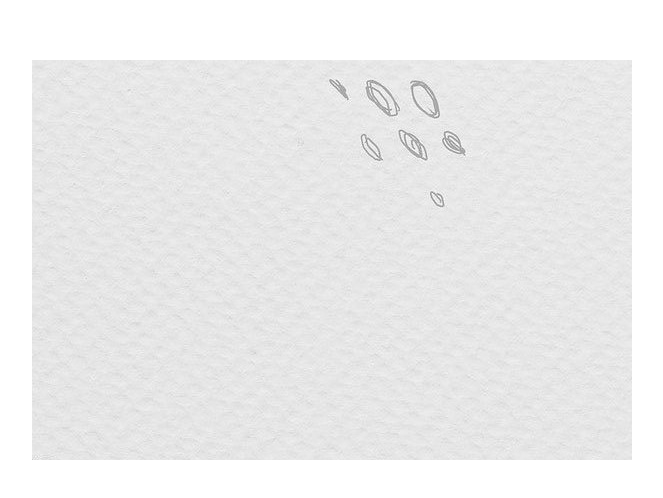
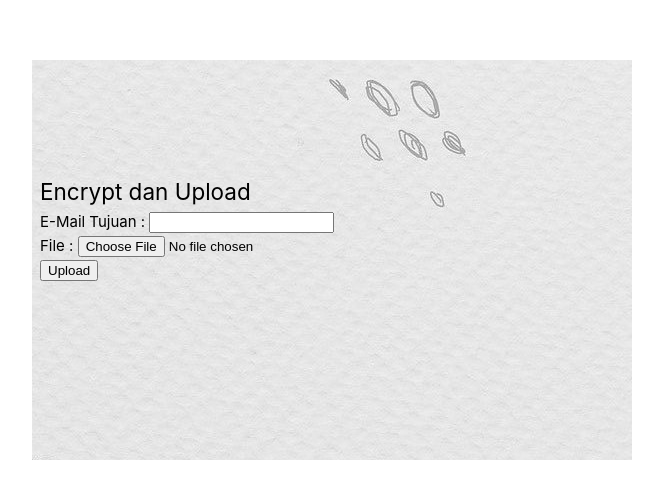
Before and after one commit to JevH08/secure-attached-vue-2, a Vue app: page /upload/new in a window 1280 px wide. Shown: the part 140-638 px from the top of the page, without its empty margins (8-671 px from the left). Built offline with nearby package versions, Linux system fonts and the light colour scheme.

Commit message:
enkripsi berhasil hingga tersimpan pada directory

```diff
--- a/package.json
+++ b/package.json
@@ -11,6 +11,7 @@
     "bootstrap-vue": "^2.23.1",
     "buffer": "^6.0.3",
     "file-saver": "^2.0.5",
+    "multer": "^1.4.5-lts.1",
     "querystring": "^0.2.1",
     "vue": "^2.7.7",
     "vue-cookie": "^1.1.4",
--- a/src/views/Generate.vue
+++ b/src/views/Generate.vue
@@ -18,7 +18,7 @@
 
 <script>
 import axios from 'axios';
-import { Buffer } from 'buffer';
+import { Buffer } from 'buffer'; //buffer untuk encode decode base64
 import FileSaver  from 'file-saver';
 globalThis.Buffer = Buffer
 
--- a/src/views/Upload.vue
+++ b/src/views/Upload.vue
@@ -1,22 +1,80 @@
-<script>
-import Footer from '../components/Footer.vue'
-</script>
-
 <template>
   <main>
-    <body class="body-location">
-
+    <div class="container">
+      <form v-on:submit.prevent="upload()" enctype="multipart/form-data">
+        <h2>Encrypt dan Upload</h2>
+        <label for="email">E-Mail Tujuan : </label>
+        <input type="text" v-model="form.email" /><br />
+        <label for="file">File : </label>
+        <input type="file" ref="file" v-on:change="handleFileUpload()" /><br />
+        <input type="button" value="Upload" v-on:click="upload()" /><br />
+      </form>
     <Footer />
-    </body>
+    </div>
   </main>
 </template>
 
-<style scoped>
-.body-location{
-    min-height: 0vh;
-    background-color: transparent;
-    color: black;
-    height: 320px;
+<script>
+import axios from 'axios';
+
+const headers = {
+  'Content-Type': 'application/x-www-form-urlencoded; charset=UTF-8',
 }
+// const headers = { 'Content-Type': 'multipart/form-data' };
 
-</style>
+export default {
+  name: "Upload",
+  data() {
+    return {
+      form: {
+        email: '',
+        file: null
+      }
+    }
+  },
+  methods: {
+    handleFileUpload(){
+      this.form.file = this.$refs.file.files[0];
+    },
+    upload: function () {
+      const formData = new FormData();
+      formData.append('file', this.form.file);
+      formData.append('email', this.form.email);
+      alert(formData);
+      axios.post("http://localhost:3000/file/encryption", formData,
+      {
+        headers: {
+            'Content-Type': 'multipart/form-data'
+        }
+      }).then((res) => {
+        if (res.data.message === "Validation Failed") {
+          let errors = res.data.errors;
+          let errorMsg = "";
+          if (errors.email.length != 0) {
+            for (let i = 0; i < errors.email.length; i++) {
+              errorMsg += `${errors.email[i]}\n`;
+            }
+          }
+          alert(errorMsg);
+        }
+        else {
+          let keys = res.data.key;
+          let privateKeyEncoded = keys.private;
+          let publicKeyEncoded = keys.public;
+
+          let privateKeyDecoded = Buffer.from(privateKeyEncoded, 'base64').toString('ascii');
+          var blob = new Blob([privateKeyDecoded], {type: "text/plain;charset=utf-8"});
+          FileSaver.saveAs(blob, "privatekey");
+
+          let publicKeyDecoded = Buffer.from(publicKeyEncoded, 'base64').toString('ascii');
+          var blob = new Blob([publicKeyDecoded], {type: "text/plain;charset=utf-8"});
+          FileSaver.saveAs(blob, "publickey");
+          //gg ini berhasil
+        }
+      }).catch((error) => {
+        console.log(error);
+      })
+    }
+  }
+};
+</script>
```
Also changed, not shown: 1 other file (tests, documents, lock files or other folders).
